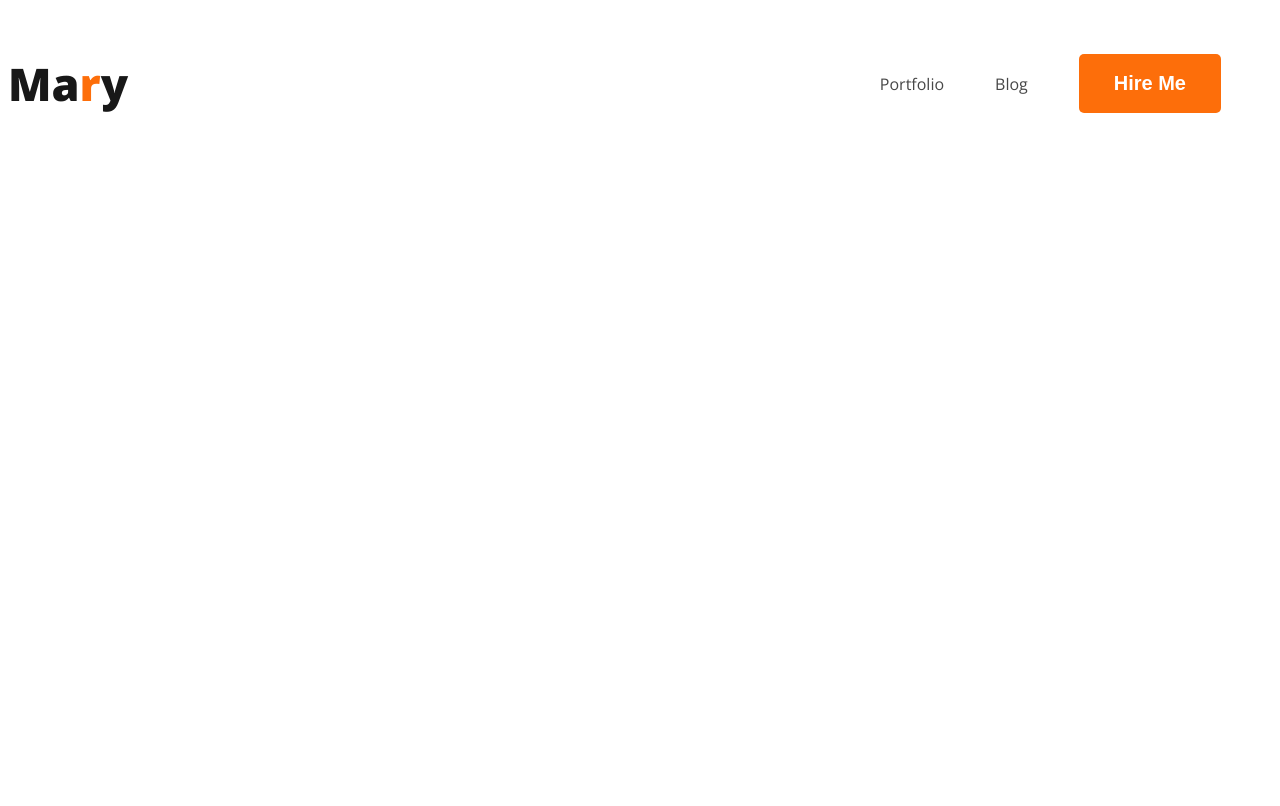
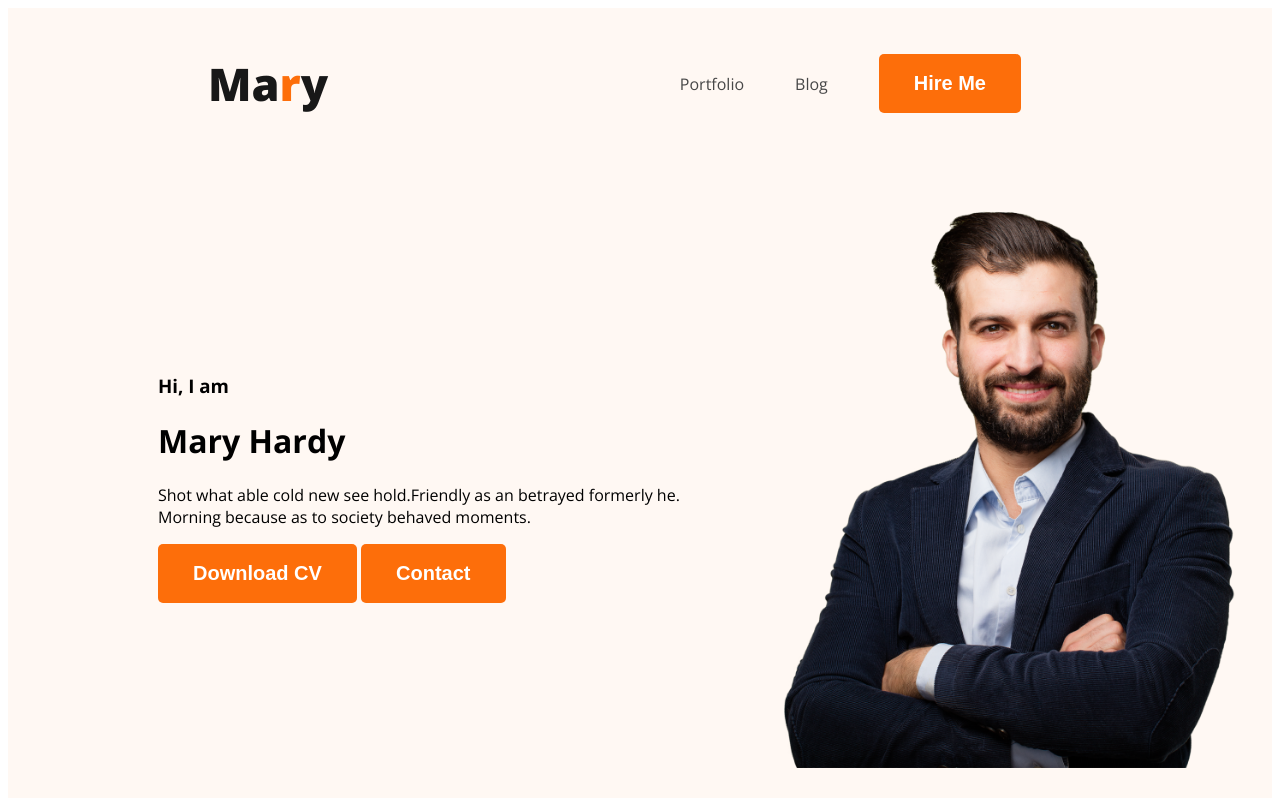
Before and after one commit to izaz10921/webdeveloper-portfolio, a plain HTML site: page index.html in a window 1280 px wide. Drawn offline with nearby package versions, Linux system fonts and the light colour scheme.

Commit message:
added banner

```diff
--- a/index.html
+++ b/index.html
@@ -12,7 +12,7 @@
 </head>
 
 <body>
-    <header>
+    <header class="header">
         <nav>
             <h3 class="nav-title">Ma<span class="text-primary">r</span>y</h3>
             <ul>
@@ -22,6 +22,18 @@
             </ul>
 
         </nav>
+        <div class="banner">
+            <div>
+                <h3 class="banner-greeting">Hi, I am</h3>
+                <h1 class="banner-title">Mary Hardy</h1>
+                <p>Shot what able cold new see hold.Friendly as an betrayed formerly he. Morning because as to society
+                    behaved moments.</p>
+                <button class="btn-primary">Download CV</button>
+                <button class="btn-primary">Contact</button>
+
+            </div>
+            <img class="profile-pic" src="images/hardy.png" alt="">
+        </div>
 
     </header>
     <main>
--- a/styles/portfolio.css
+++ b/styles/portfolio.css
@@ -3,6 +3,7 @@ nav {
     display: flex;
     justify-content: space-between;
     align-items: center;
+    margin: 0 200px;
 }
 
 body {
@@ -46,3 +47,14 @@ nav a {
     padding: 18px 35px;
 
 }
+.header{
+    background-color: #FFF8F3;
+}
+.banner{
+    padding: 30px 30px 30px 150px;
+    display: flex;
+    align-items: center;
+}
+.banner .profile-pic{
+    width: 500px;
+}
```
Also changed, not shown: images/developer.png (added), images/hardy.png (added), images/header_bg.png (added), images/icons/facebook.png (added), images/icons/insta.png (added), images/icons/js.png (added), images/icons/mongo.png (added), images/icons/nodejs.png (added), images/icons/react.png (added), images/icons/twitter.png (added).
